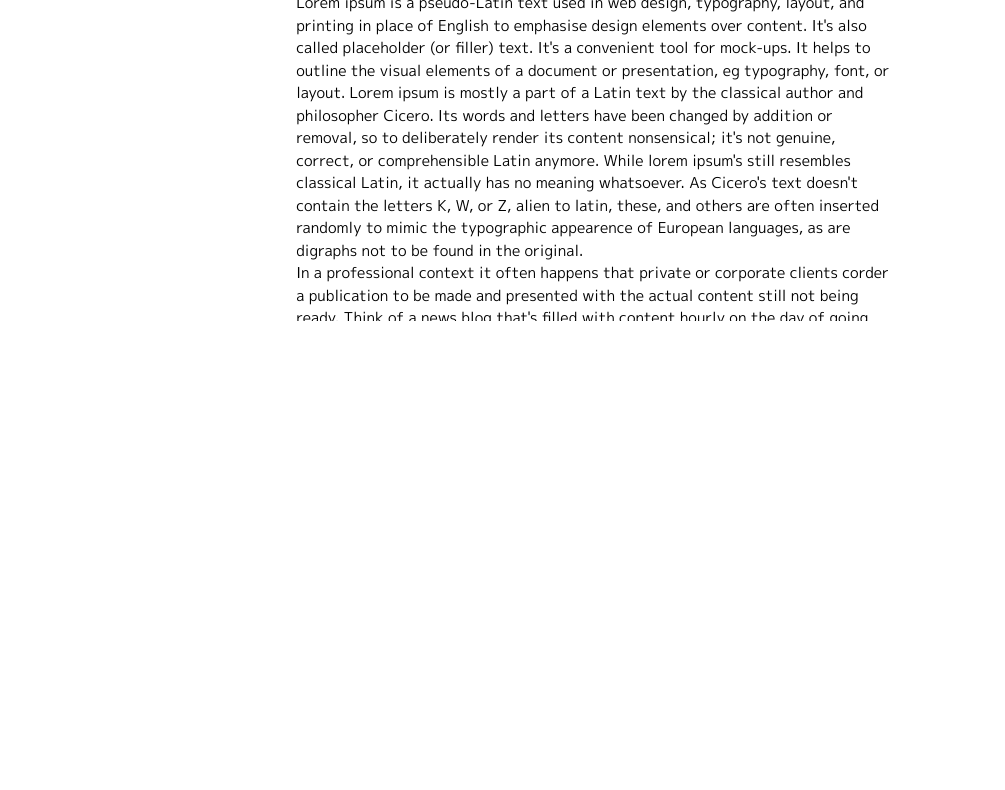
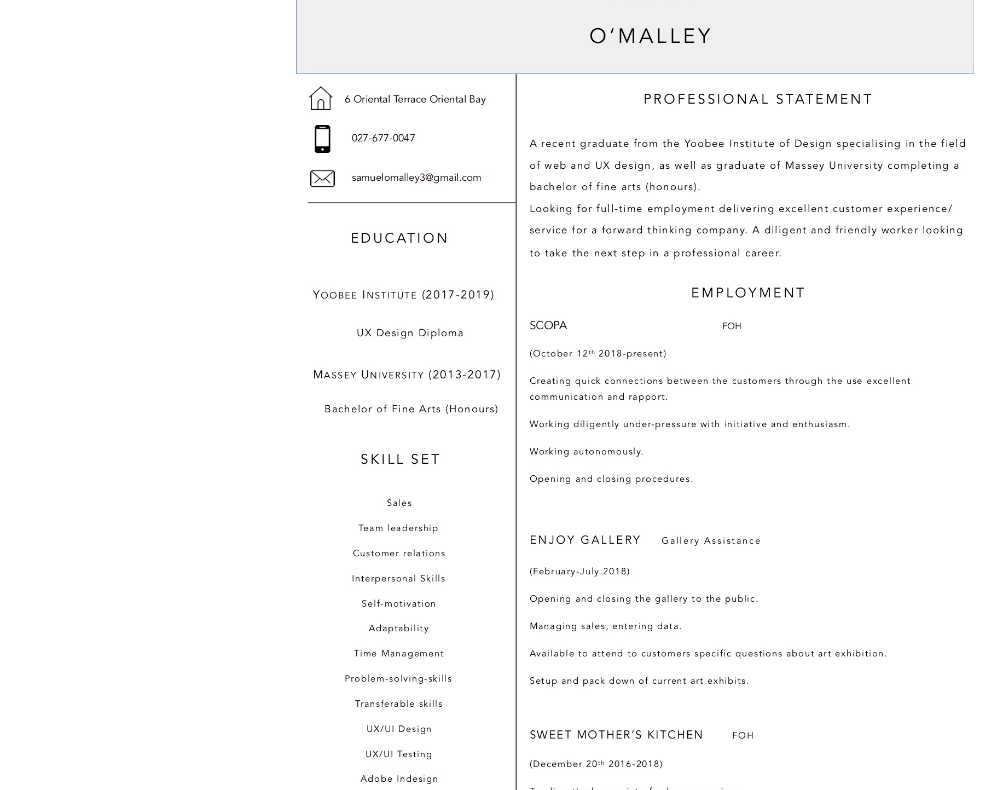
Before and after one commit to Sam-O-malley/Sam-UX-Artist, a website: page about.html in a window 1280 px wide. Shown: the part 163-953 px from the top of the page, without its empty margins (58-1063 px from the left). Before the commit the page ends 800 px from the top, so only its background shows below. Drawn offline with nearby package versions, Linux system fonts and the light colour scheme.

Commit message:
adding cv

```diff
--- a/about.html
+++ b/about.html
@@ -116,18 +116,8 @@
 
 	<div class="container" id="AboutContentTwo">
 
-					  <h2> Sam </h2>
 
-
-					  <p>
-					  	Lorem ipsum is a pseudo-Latin text used in web design, typography, layout, and printing in place of English to emphasise design elements over content. It's also called placeholder (or filler) text. It's a convenient tool for mock-ups. It helps to outline the visual elements of a document or presentation, eg typography, font, or layout. Lorem ipsum is mostly a part of a Latin text by the classical author and philosopher Cicero. Its words and letters have been changed by addition or removal, so to deliberately render its content nonsensical; it's not genuine, correct, or comprehensible Latin anymore. While lorem ipsum's still resembles classical Latin, it actually has no meaning whatsoever. As Cicero's text doesn't contain the letters K, W, or Z, alien to latin, these, and others are often inserted randomly to mimic the typographic appearence of European languages, as are digraphs not to be found in the original.
-					  	<br>
-						In a professional context it often happens that private or corporate clients corder a publication to be made and presented with the actual content still not being ready. Think of a news blog that's filled with content hourly on the day of going live. However, reviewers tend to be distracted by comprehensible content, say, a random text copied from a newspaper or the internet. The are likely to focus on the text, disregarding the layout and its elements. Besides, random text risks to be unintendedly humorous or offensive, an unacceptable risk in corporate environments. Lorem ipsum and its many variants have been employed since the early 1960ies, and quite likely since the sixteenth century.
-
-
-
-
-					  </p>
+					<img src="images/CV.jpg " class='cv' >
 
 
 	</div>
--- a/css/style.css
+++ b/css/style.css
@@ -24,10 +24,11 @@
 /*about page*/
 #AboutContentTwo {
   font-size: 20px;
-  height: 400px;
+  height: 400vh;
   width: 50%;
   padding-top: 2%;
   left: 50px;
+  overflow: none;
 }
 
 /*SeriesOnePage*/
@@ -302,6 +303,14 @@ a:hover:before {
   text-align: center;
   top: 30vh;
   padding-left: 5%;
+}
+
+#castlehill-img {
+  height: 300px;
+}
+
+.cv {
+  height: 120vh;
 }
 
 #cellphoneScale {
--- a/sass/_lightbox.scss
+++ b/sass/_lightbox.scss
@@ -99,3 +99,15 @@ width:90px;
   top: 30vh;
   padding-left: 5%;
 }
+
+
+//castle hill stuff
+
+
+#castlehill-img{
+  height:300px;
+}
+
+.cv{
+  height:120vh;
+}
--- a/sass/_mainContainers.scss
+++ b/sass/_mainContainers.scss
@@ -26,10 +26,11 @@
 
 #AboutContentTwo{
 	font-size:20px;
-	height:400px;
+	height:400vh;
 	width:50%;
 	padding-top:2%;
 	left:50px;
+	overflow: none;
 }
 
 /*SeriesOnePage*/
```
Also changed, not shown: 2017series.html (+1 -1 lines), index.html (+2 -3 lines), css/style.min.css, images/CV.jpg (added), images/CV2.jpg (added), images/guestTwo.jpg (added), 3 other files.
